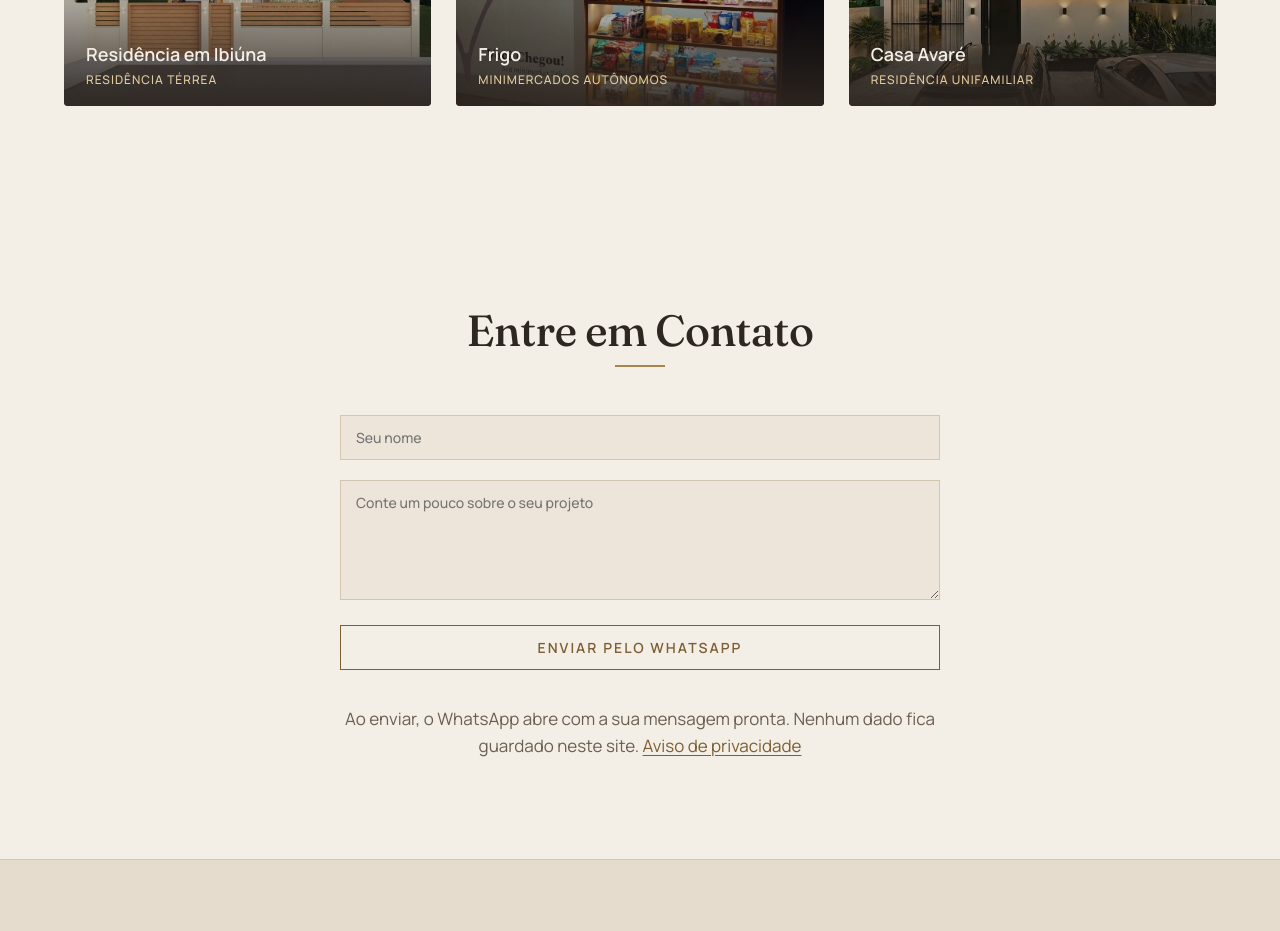
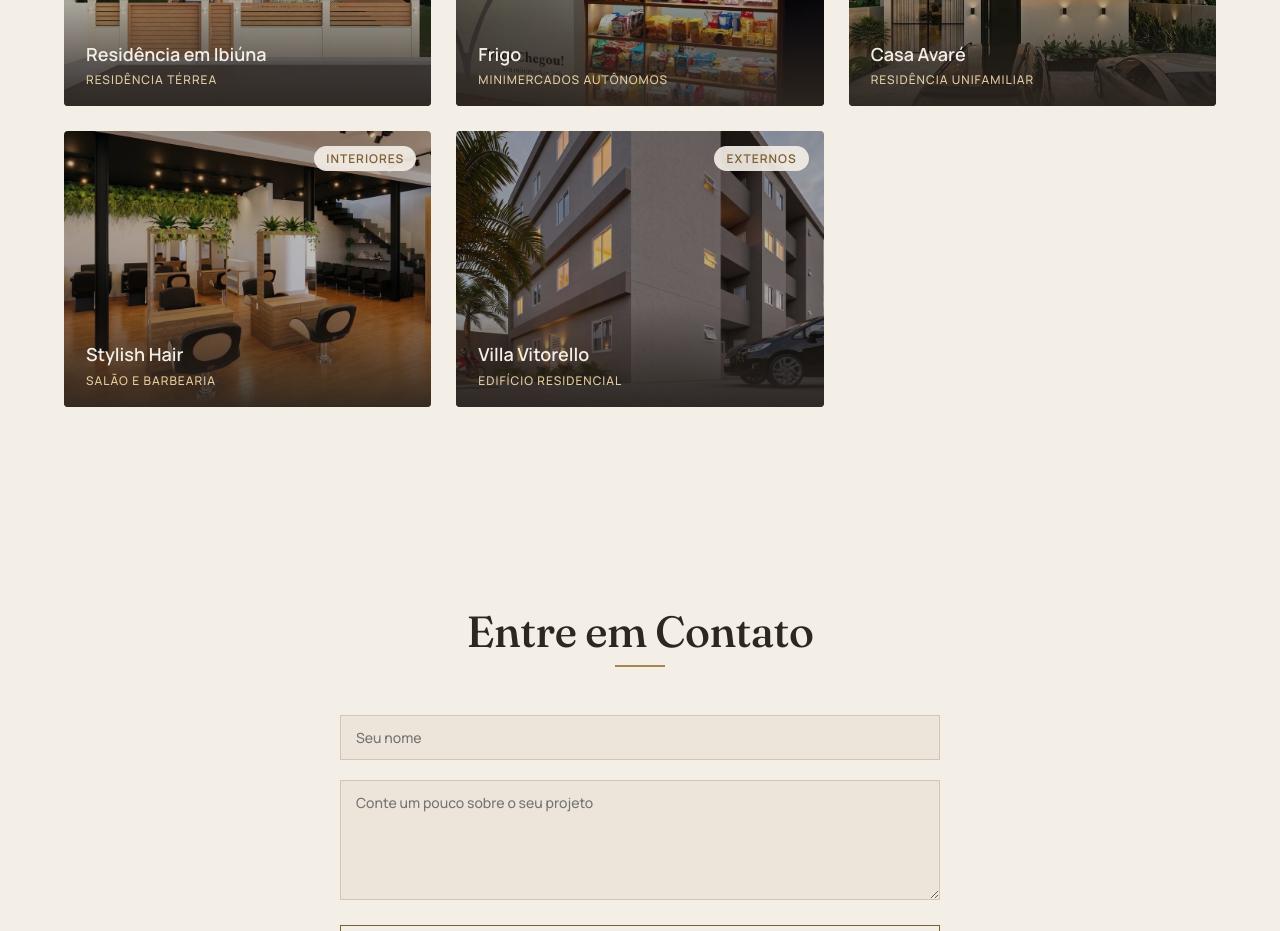
Before and after one commit to joseegebert-cpu/arquitetadannielateixeira, a plain HTML site: page index.html in a window 1280 px wide. Shown: the part 2370-3301 px from the top of the page. Drawn offline with Linux system fonts and the light colour scheme.

Commit message:
Adiciona os projetos Stylish Hair e Villa Vitorello
Co-Authored-By: Claude Opus 5.5 <noreply@anthropic.com>

```diff
--- a/index.html
+++ b/index.html
@@ -1481,6 +1481,22 @@
                 <div class="projeto-info">
                     <h3 data-i18n="proj6_titulo">Casa Avaré</h3>
                     <p data-i18n="proj6_desc">Residência Unifamiliar</p>
+                </div>
+            </div>
+            <div class="projeto-item" data-categoria="interior" data-projeto="stylish">
+                <img src="img/card_sty_salao.jpg" alt="Stylish Hair" loading="lazy">
+                <div class="projeto-categoria">Interiores</div>
+                <div class="projeto-info">
+                    <h3 data-i18n="proj7_titulo">Stylish Hair</h3>
+                    <p data-i18n="proj7_desc">Salão e Barbearia</p>
+                </div>
+            </div>
+            <div class="projeto-item" data-categoria="exterior" data-projeto="vitorello">
+                <img src="img/card_vv_fachada.jpg" alt="Villa Vitorello" loading="lazy">
+                <div class="projeto-categoria">Externos</div>
+                <div class="projeto-info">
+                    <h3 data-i18n="proj8_titulo">Villa Vitorello</h3>
+                    <p data-i18n="proj8_desc">Edifício Residencial</p>
                 </div>
             </div>
         </div>
@@ -1605,6 +1621,25 @@
                 descricao: "Re­si­dên­cia de dois pa­vi­men­tos com fa­cha­da branca e es­qua­dri­as pretas de piso a teto. A laje su­pe­ri­or avança sobre a en­tra­da com ilu­mi­na­ção embutida. Imagem: render.",
                 materiais: "Es­qua­dri­as pretas, painel ama­dei­ra­do na la­te­ral, guarda-corpo de vidro na sacada e aran­de­las na fachada.",
                 imagens: ["img/avare.jpg"]
+            },
+            stylish: {
+                titulo: "Stylish Hair",
+                categoria: "Comercial",
+                local: "Golden Square Shopping, São Bernardo do Campo, SP",
+                ano: "2023",
+                area: "253 m²",
+                descricao: "Salão e bar­be­a­ria no ter­cei­ro piso do Golden Square Shopping. No térreo, de 172 m², a bar­be­a­ria ocupa a la­te­ral, o salão fica no centro com ban­ca­das duplas, a ma­ni­cu­re corre junto à parede verde e os la­va­tó­rios ficam no fundo, ao lado da escada. Um me­za­ni­no de 81 m², em es­tru­tu­ra me­tá­li­ca, reúne quatro es­to­ques, área de fun­ci­o­ná­rios e casa de máquinas. Pro­je­to exe­cu­ti­vo de Dan­ni­e­la Tei­xei­ra pela Granja Viana Ar­qui­te­tu­ra & Cons­tru­ção, em sete pran­chas re­vi­sa­das con­for­me os co­men­tá­rios do shop­ping até a aprovação. Ima­gens: renderizações.",
+                materiais: "Por­ce­la­na­to cinza, piso vi­ní­li­co ama­dei­ra­do, ti­jo­li­nho, ci­men­to quei­ma­do e ban­ca­das de la­va­tó­rio em már­mo­re preto. Na fa­cha­da, painel em ACM ama­dei­ra­do com le­trei­ro ilu­mi­na­do e vi­tri­ne em vidro chumbo de 12 mm; no salão, spots de trilho de 4000 K e fita de LED na marcenaria.",
+                imagens: ["img/sty_salao.jpg", "img/sty_lavatorios.jpg", "img/sty_layout_terreo.jpg", "img/sty_layout_mezanino.jpg", "img/sty_fachada.jpg"]
+            },
+            vitorello: {
+                titulo: "Villa Vitorello",
+                categoria: "Residencial",
+                local: "Carapicuíba, SP",
+                ano: "2025",
+                descricao: "Edi­fí­cio re­si­den­ci­al de quatro pa­vi­men­tos, com quatro apar­ta­men­tos de 43,69 m² por andar em torno de um hall cen­tral com escada. Cada apar­ta­men­to tem sala de estar e jantar in­te­gra­da, co­zi­nha, ser­vi­ço, sacada, ba­nhei­ro e dois dormitórios. Co­or­de­na­ção e planta de layout de Dan­ni­e­la Teixeira. Ima­gens: renderizações.",
+                materiais: "Os quatro apar­ta­men­tos se es­pe­lham em dois eixos; co­zi­nhas e áreas de ser­vi­ço se agru­pam de costas umas para as outras, junto às pru­ma­das, e as salas abrem direto para o hall.",
+                imagens: ["img/vv_fachada.jpg", "img/vv_fachada2.jpg", "img/vv_planta.jpg"]
             }
         };
 
@@ -1629,7 +1664,13 @@
                 materiais_en: "Timber join­ery with light­ing on every shelf, ap­plied let­ter­ing read­ing “Pick up, pay and take away”, a self-checkout kiosk; in the next unit, wood-effect panels, an L-shaped shelf and a light slot in the ceiling." },
             avare: { categoria: "Residential",
                 descricao_en: "A two-storey house with a white façade and floor-to-ceiling black frames. The upper slab projects over the en­trance with re­cessed lighting. Image: render.",
-                materiais_en: "Black frames, timber-effect side panel, glass balustrade on the bal­cony and wall lights on the façade." }
+                materiais_en: "Black frames, timber-effect side panel, glass balustrade on the bal­cony and wall lights on the façade." },
+            stylish: { categoria: "Commercial",
+                descricao_en: "A hair salon and bar­ber­shop on the third floor of Golden Square Shopping. On the 172 m² ground floor, the bar­ber­shop runs along one side, the salon sits in the middle with double work­sta­tions, the man­i­cure bar lines the green wall and the wash basins are at the back, next to the stairs. An 81 m² steel mez­za­nine holds four store­rooms, a staff area and the plant room. Con­struc­tion doc­u­ments by Dan­niela Teix­eira for Granja Viana Ar­quite­tu­ra & Con­strução, in seven sheets re­vised to the mall's com­ments until approval. Images: renderings.",
+                materiais_en: "Grey porce­lain tiles, wood-effect vinyl floor­ing, brick slips, burnt-cement paint and black marble basin counters. On the façade, a wood-effect ACM panel with an il­lu­mi­nat­ed sign and a 12 mm smoked-glass shopfront; in the salon, 4000 K track spots and LED strips in the joinery." },
+            vitorello: { categoria: "Residential",
+                descricao_en: "A four-storey res­i­den­tial build­ing with four 43.69 m² apart­ments per floor around a cen­tral hall and staircase. Each apart­ment has an open living and dining room, kitchen, laun­dry, bal­cony, bath­room and two bedrooms. Co­or­di­na­tion and layout plan by Dan­niela Teixeira. Images: renderings.",
+                materiais_en: "The four apart­ments mirror each other on two axes; kitchens and laun­dries sit back to back beside the ser­vice risers, and the living rooms open straight onto the hall." }
         };
         const modalLabels = {
             pt: { local: 'Localização', ano: 'Ano', area: 'Área', categoria: 'Categoria', materiais: 'Materiais e soluções', imagem: 'Imagem', de: 'de', anterior: 'Imagem anterior', proxima: 'Próxima imagem', fechar: 'Fechar', abrir: 'Ver projeto' },
@@ -1878,6 +1919,8 @@
                 proj4_titulo: "Residência em Ibiúna", proj4_desc: "Residência Térrea",
                 proj5_titulo: "Frigo", proj5_desc: "Minimercados Autônomos",
                 proj6_titulo: "Casa Avaré", proj6_desc: "Residência Unifamiliar",
+                proj7_titulo: "Stylish Hair", proj7_desc: "Salão e Barbearia",
+                proj8_titulo: "Villa Vitorello", proj8_desc: "Edifício Residencial",
                 contato_titulo: "Entre em Contato", contato_nome: "Seu nome",
                 contato_mensagem: "Conte um pouco sobre o seu projeto", contato_botao: "Enviar pelo WhatsApp",
                 form_erro: "Preencha seu nome e a mensagem.", form_ok: "O WhatsApp foi aberto com a sua mensagem. É só tocar em enviar.",
@@ -1907,6 +1950,8 @@
                 proj4_titulo: "Residência em Ibiúna", proj4_desc: "Single-storey House",
                 proj5_titulo: "Frigo", proj5_desc: "Self-service Mini Markets",
                 proj6_titulo: "Casa Avaré", proj6_desc: "Single-family House",
+                proj7_titulo: "Stylish Hair", proj7_desc: "Hair Salon and Barbershop",
+                proj8_titulo: "Villa Vitorello", proj8_desc: "Residential Building",
                 contato_titulo: "Contact Us", contato_nome: "Your name",
                 contato_mensagem: "Tell me a little about your project", contato_botao: "Send via WhatsApp",
                 form_erro: "Please fill in your name and message.", form_ok: "WhatsApp is open with your message. Just tap send.",
```
Also changed, not shown: img/card_sty_salao.jpg (added), img/card_vv_fachada.jpg (added), img/sty_fachada.jpg (added), img/sty_lavatorios.jpg (added), img/sty_layout_mezanino.jpg (added), img/sty_layout_terreo.jpg (added), img/sty_salao.jpg (added), img/vv_fachada.jpg (added), img/vv_fachada2.jpg (added), img/vv_planta.jpg (added).
